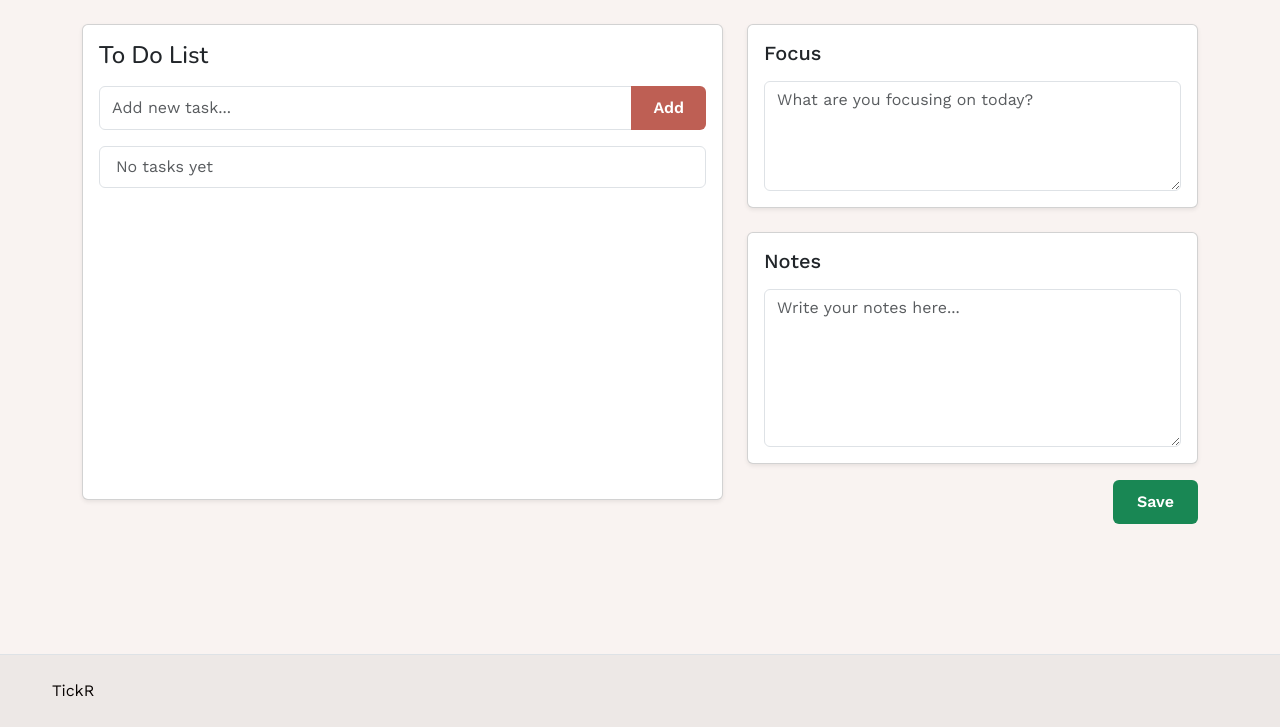
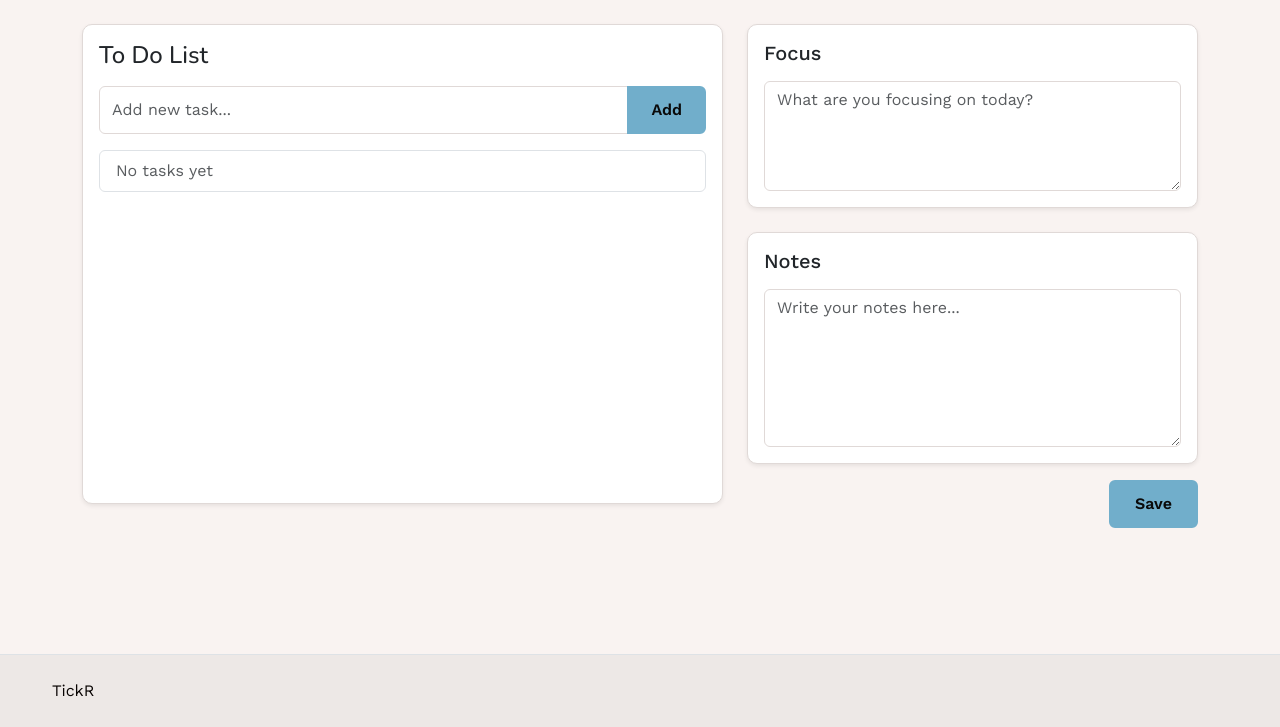
Before and after one commit to ValentinoFarias/Doit, a Django app: page /todolist/ in a window 1280 px wide. Shown: the part 73-800 px from the top of the page. Run offline with Django 4.2, Linux system fonts and the light colour scheme; data that the repository does not hold is empty.

Commit message:
added css styling for todolist.html

```diff
--- a/static/css/style.css
+++ b/static/css/style.css
@@ -238,3 +238,56 @@ a {
   transform: translateY(-6px);
   box-shadow: 0 10px 25px rgba(0,0,0,0.1);
 }
+
+/* For todolist.html app */
+
+.tickr-panel {
+  background-color: #ffffff;
+  border: 1px solid #e0d9d7;
+  border-radius: 10px;
+}
+
+.tickr-list-item {
+  background-color: #ffffff;
+  border-color: #e0d9d7;
+  color: var(--text);
+}
+
+.tickr-input {
+  border: 1px solid #e0d9d7;
+}
+
+.tickr-btn-primary {
+  background-color: var(--primary);
+  color: #ffffff;
+  border: 2px solid var(--primary);
+}
+
+.tickr-btn-outline-primary {
+  background-color: transparent;
+  color: var(--primary);
+  border: 2px solid var(--primary);
+}
+
+.tickr-btn-secondary {
+  background-color: var(--secondary);
+  color: #0a0a0a;
+  border: 2px solid var(--secondary);
+}
+
+.tickr-btn-outline-secondary {
+  background-color: transparent;
+  color: var(--secondary);
+  border: 2px solid var(--secondary);
+}
+
+.tickr-btn-accent {
+  background-color: var(--accent);
+  color: #0a0a0a;
+  border: 2px solid var(--accent);
+}
+
+.tickr-badge-alert {
+  background-color: var(--primary);
+  color: #ffffff;
+}
--- a/templates/todolist.html
+++ b/templates/todolist.html
@@ -12,7 +12,7 @@
 
         <!-- LEFT COLUMN - TO DO LIST -->
         <div class="col-lg-7 mb-4">
-            <div class="card shadow-sm h-100">
+            <div class="card shadow-sm h-100 tickr-panel">
                 <div class="card-body">
 
                     <h4 class="mb-3">To Do List</h4>
@@ -21,10 +21,10 @@
                         <div class="input-group mb-3">
                             <input type="text"
                                    name="new_task"
-                                   class="form-control"
+                                   class="form-control tickr-input"
                                    placeholder="Add new task..."
                                    required>
-                            <button class="btn btn-primary" type="submit" name="add_task">
+                            <button class="btn tickr-btn-accent" type="submit" name="add_task">
                                 Add
                             </button>
                         </div>
@@ -33,7 +33,7 @@
                         <ul class="list-group">
 
                             {% for task in tasks %}
-                                <li class="list-group-item d-flex justify-content-between align-items-center">
+                                <li class="list-group-item d-flex justify-content-between align-items-center tickr-list-item">
 
                                     <div>
                                         <span class="{% if task.is_completed %}text-decoration-line-through text-muted{% endif %}">
@@ -41,7 +41,7 @@
                                         </span>
 
                                         {% if task.due_date|date:"Y-m-d" == today %}
-                                            <span class="badge bg-danger ms-2">
+                                            <span class="badge tickr-badge-alert ms-2">
                                                 !
                                             </span>
                                         {% endif %}
@@ -51,14 +51,18 @@
                                         <button type="submit"
                                                 name="toggle_task"
                                                 value="{{ task.id }}"
-                                                class="btn btn-sm {% if task.is_completed %}btn-success{% else %}btn-outline-success{% endif %}">
+                                                class="btn btn-sm {% if task.is_completed %}tickr-btn-secondary{% else %}tickr-btn-outline-secondary{% endif %}"
+                                                aria-label="Toggle complete"
+                                                title="Mark complete">
                                             ✓
                                         </button>
 
                                         <button type="submit"
                                                 name="delete_task"
                                                 value="{{ task.id }}"
-                                                class="btn btn-sm btn-outline-danger ms-2">
+                                                class="btn btn-sm tickr-btn-outline-primary ms-2"
+                                                aria-label="Delete task"
+                                                title="Delete">
                                             ✕
                                         </button>
                                     </div>
@@ -81,13 +85,13 @@
         <div class="col-lg-5">
 
             <!-- FOCUS -->
-            <div class="card shadow-sm mb-4">
+            <div class="card shadow-sm mb-4 tickr-panel">
                 <div class="card-body">
 
                     <h5 class="mb-3">Focus</h5>
 
                     <textarea name="focus_content"
-                              class="form-control"
+                              class="form-control tickr-input"
                               rows="4"
                               placeholder="What are you focusing on today?">{% for item in focus_items %}{{ item.title }}{% endfor %}</textarea>
 
@@ -96,13 +100,13 @@
 
 
             <!-- NOTES -->
-            <div class="card shadow-sm">
+            <div class="card shadow-sm tickr-panel">
                 <div class="card-body">
 
                     <h5 class="mb-3">Notes</h5>
 
                     <textarea name="notes_content"
-                              class="form-control"
+                              class="form-control tickr-input"
                               rows="6"
                               placeholder="Write your notes here...">{% for note in notes %}{{ note.content }}{% endfor %}</textarea>
 
@@ -113,7 +117,7 @@
             <div class="text-end mt-3">
                 <button type="submit"
                         name="save"
-                        class="btn btn-success px-4">
+                        class="btn tickr-btn-accent px-4">
                     Save
                 </button>
             </div>
```
